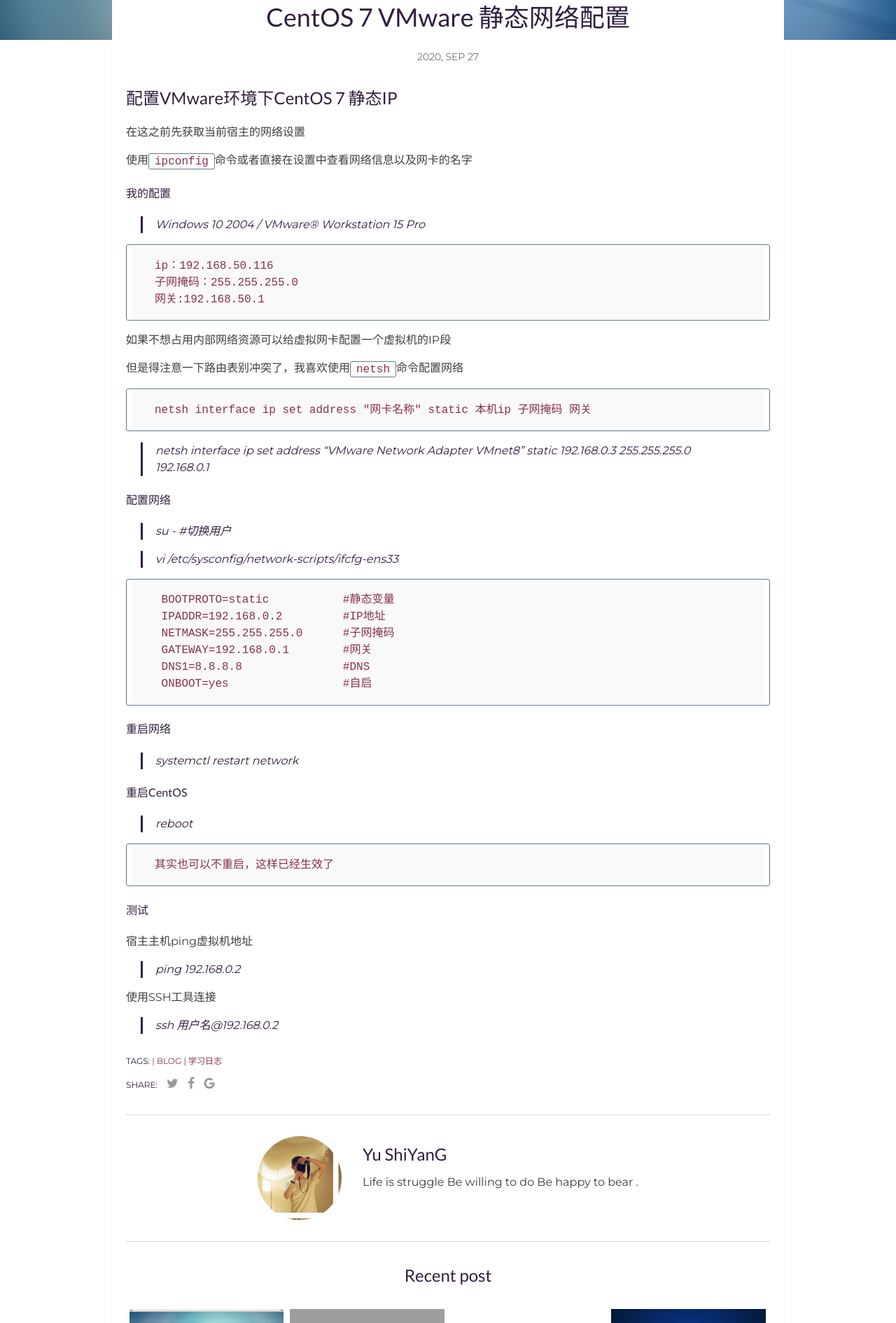
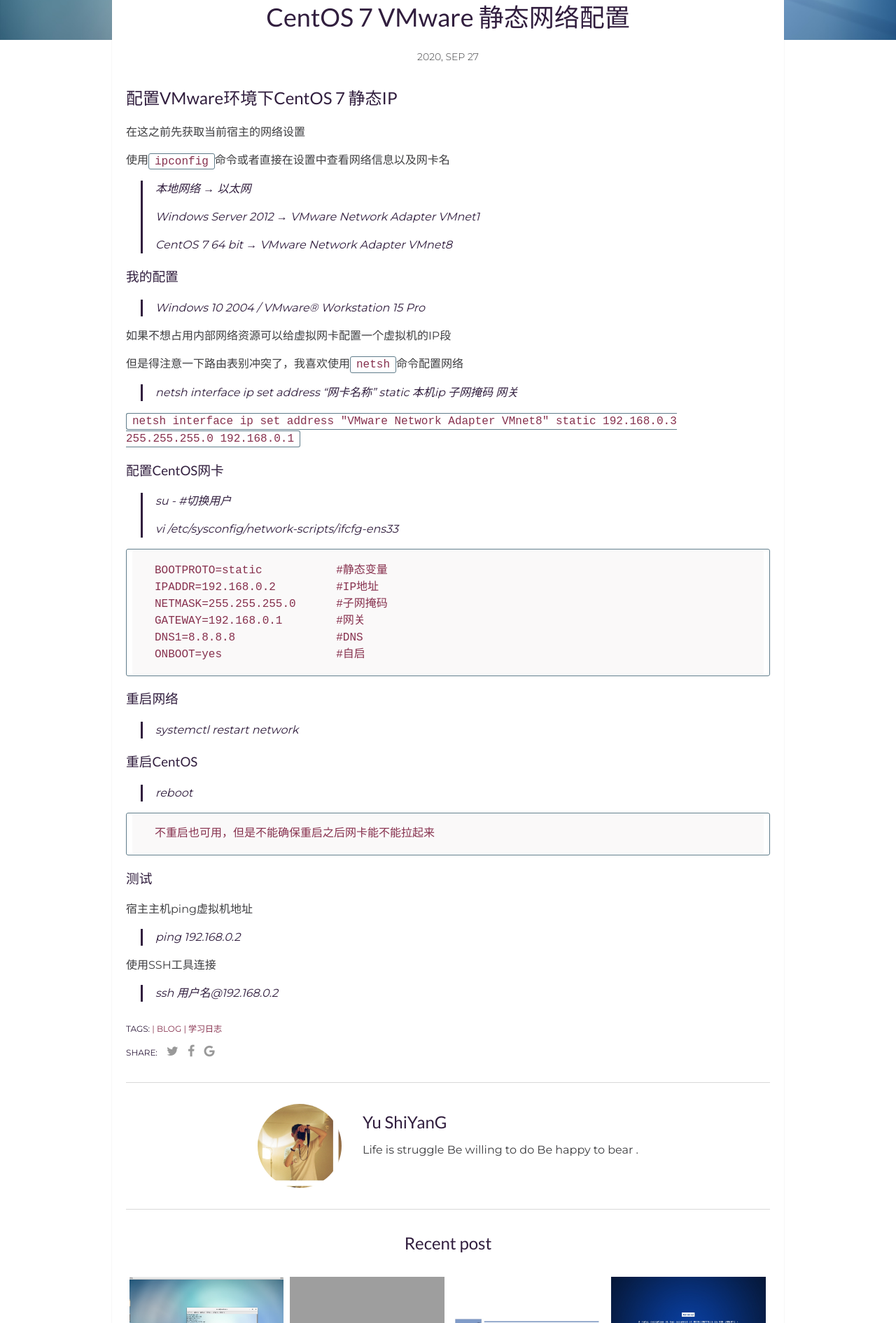
Before and after one commit to techysy/techysy.github.io, a Jekyll site: the page built from _posts/2020-09-03-centos-network-scripts.md, in a window 1280 px wide. Shown: the part 546-2436 px from the top of the page at 70% size. Built offline with Jekyll 4.4.1, drawn with Linux system fonts in a browser that asks for light colours; comment, search, counter and statistics services are not loaded; a style sheet for code colours, icons or effects is not loaded; grey boxes are pictures that could not be loaded.

Commit message:
Update 2020-09-03-centos-network-scripts.md

````diff
--- a/_posts/2020-09-03-centos-network-scripts.md
+++ b/_posts/2020-09-03-centos-network-scripts.md
@@ -11,47 +11,50 @@
 
 在这之前先获取当前宿主的网络设置
 
-使用`ipconfig`命令或者直接在设置中查看网络信息以及网卡的名字
+使用`ipconfig`命令或者直接在设置中查看网络信息以及网卡名
 
-#### 我的配置
+> 本地网络 → 以太网
+>
+> Windows Server 2012 → VMware Network Adapter VMnet1
+>
+> CentOS 7 64 bit  → VMware Network Adapter VMnet8
+
+### 我的配置
+
 > Windows 10 2004 / VMware® Workstation 15 Pro
-
-    ip：192.168.50.116
-    子网掩码：255.255.255.0
-    网关:192.168.50.1
 
 如果不想占用内部网络资源可以给虚拟网卡配置一个虚拟机的IP段
 
 但是得注意一下路由表别冲突了，我喜欢使用`netsh`命令配置网络
 
-    netsh interface ip set address "网卡名称" static 本机ip 子网掩码 网关
+> netsh interface ip set address "网卡名称" static 本机ip 子网掩码 网关
 
-> netsh interface ip set address "VMware Network Adapter VMnet8" static 192.168.0.3 255.255.255.0 192.168.0.1
+```netsh interface ip set address "VMware Network Adapter VMnet8" static 192.168.0.3 255.255.255.0 192.168.0.1```
 
-#### 配置网络
+### 配置CentOS网卡
 
 > su - #切换用户
-
+>
 > vi /etc/sysconfig/network-scripts/ifcfg-ens33
 
-     BOOTPROTO=static           #静态变量
-     IPADDR=192.168.0.2         #IP地址
-     NETMASK=255.255.255.0      #子网掩码
-     GATEWAY=192.168.0.1        #网关
-     DNS1=8.8.8.8               #DNS
-     ONBOOT=yes                 #自启
+    BOOTPROTO=static           #静态变量
+    IPADDR=192.168.0.2         #IP地址
+    NETMASK=255.255.255.0      #子网掩码
+    GATEWAY=192.168.0.1        #网关
+    DNS1=8.8.8.8               #DNS
+    ONBOOT=yes                 #自启
 
-#### 重启网络
+### 重启网络
 
 > systemctl restart network
 
-#### 重启CentOS
+### 重启CentOS
 
 > reboot
 
-    其实也可以不重启，这样已经生效了
+    不重启也可用，但是不能确保重启之后网卡能不能拉起来
 
-#### 测试
+### 测试
 
 宿主主机ping虚拟机地址
 
````
